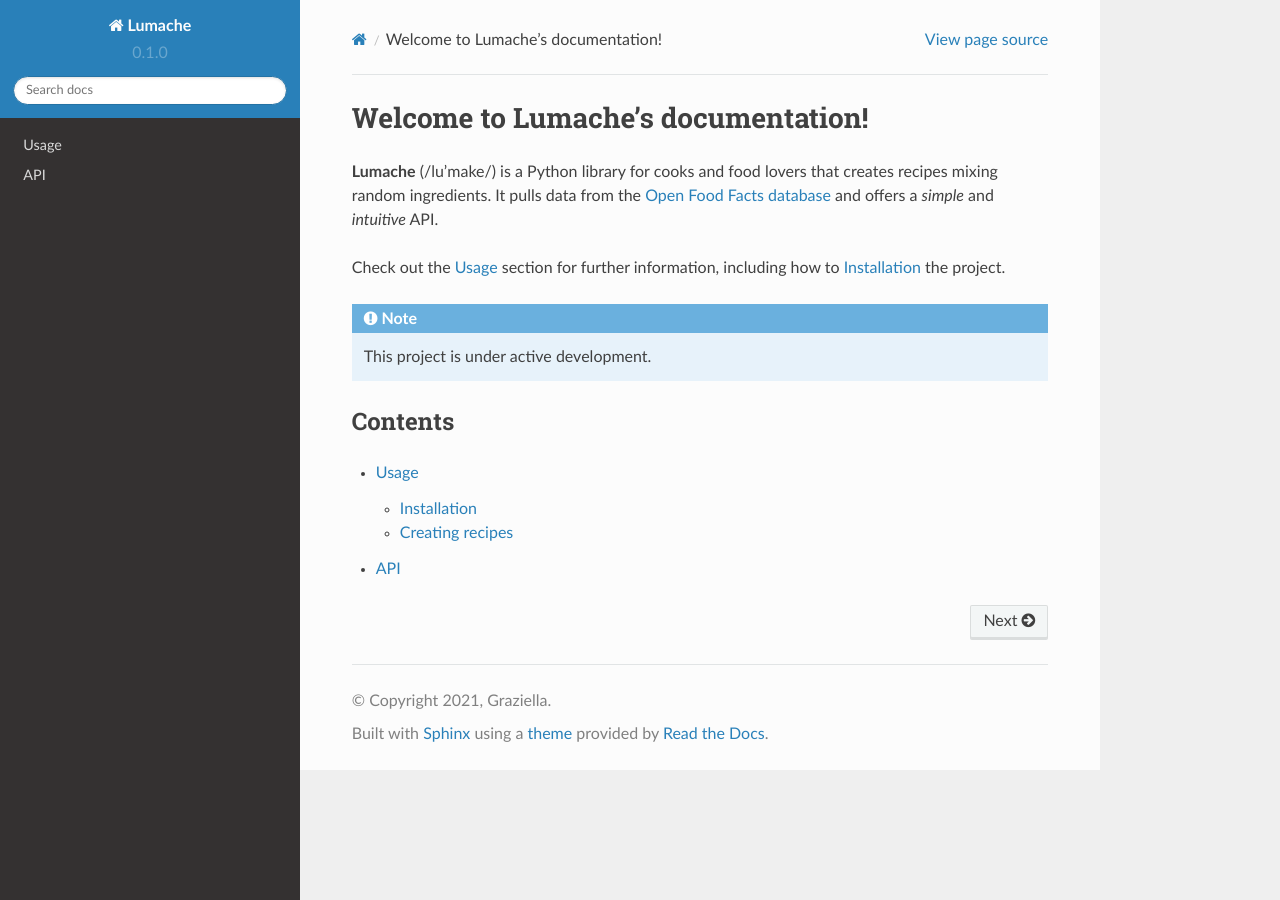
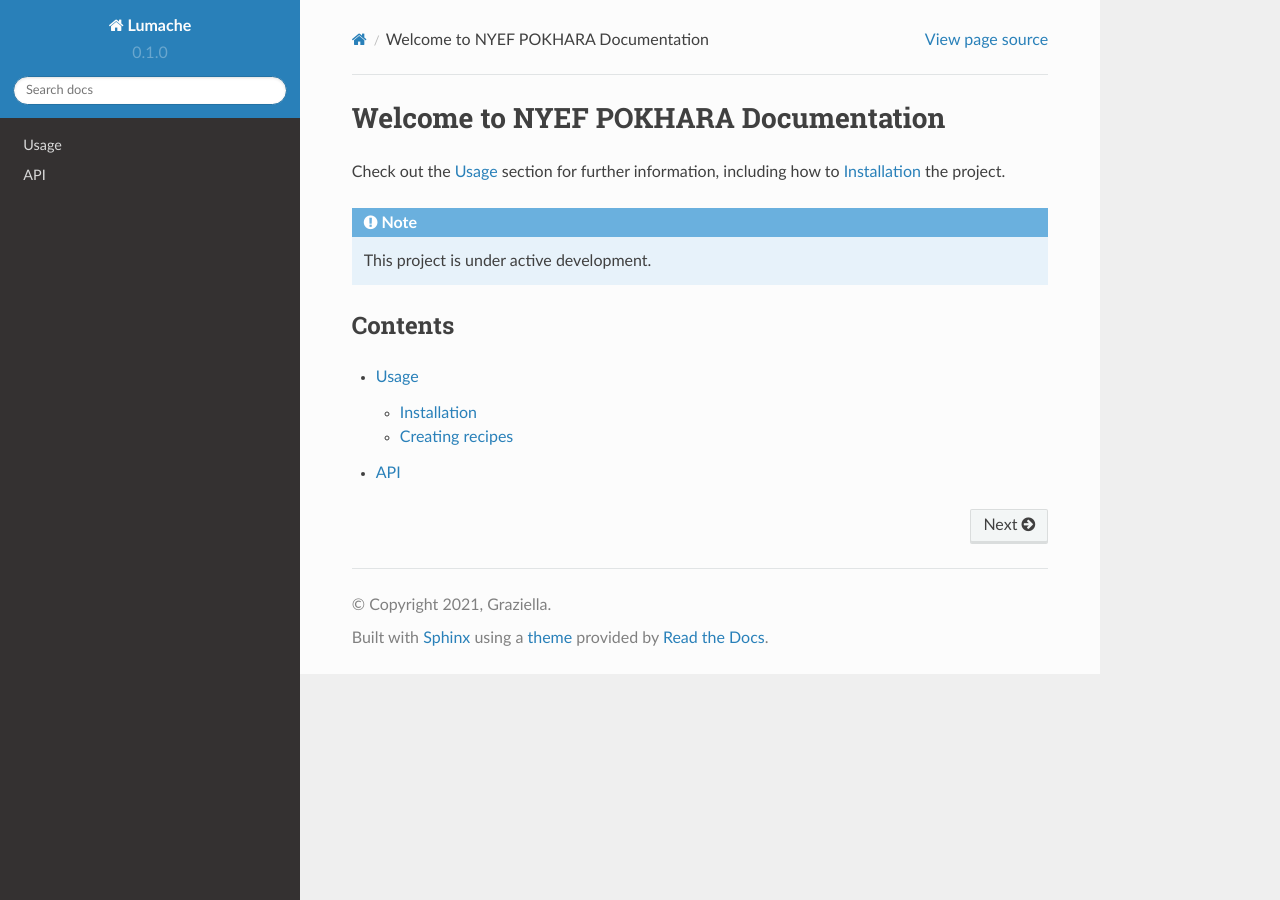
Before and after one commit to Krishesh/nyefpokharadocs, a Sphinx documentation site: the page built from docs/source/index.rst, in a window 1280 px wide. Built offline with Sphinx 7.4.7 and the Read the Docs theme 2.0.0, drawn with Linux system fonts in a browser that asks for light colours.

Commit message:
Update index.rst

```diff
--- a/docs/source/index.rst
+++ b/docs/source/index.rst
@@ -1,10 +1,7 @@
-Welcome to Lumache's documentation!
+Welcome to NYEF POKHARA Documentation
 ===================================
 
-**Lumache** (/lu'make/) is a Python library for cooks and food lovers
-that creates recipes mixing random ingredients.
-It pulls data from the `Open Food Facts database <https://world.openfoodfacts.org/>`_
-and offers a *simple* and *intuitive* API.
+
 
 Check out the :doc:`usage` section for further information, including
 how to :ref:`installation` the project.
```
